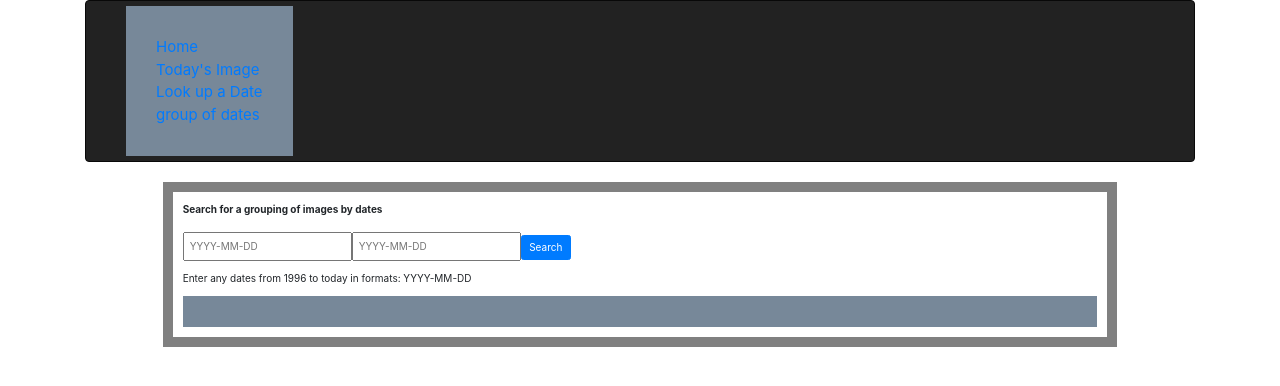
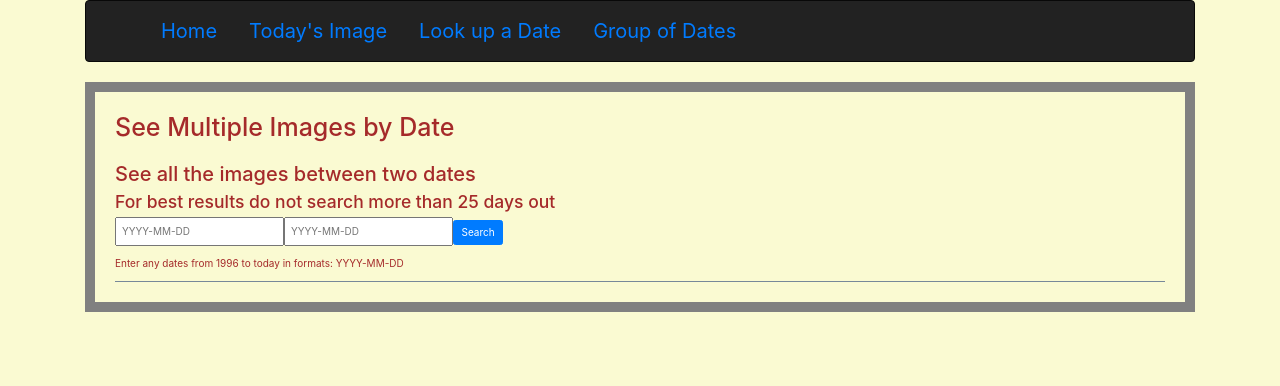
Before and after one commit to mrskicklighter/nasa-react-app, a React (Create React App) app: page /multiple in a window 1280 px wide. Shown: the top 386 px of the page. Built offline with nearby package versions, Linux system fonts and the light colour scheme.

Commit message:
added more comments and worked on css styling

```diff
--- a/src/components/BackgroundHome.js
+++ b/src/components/BackgroundHome.js
@@ -1,6 +1,9 @@
 import React, { Component } from 'react';
-import {Thumbnail} from 'react-bootstrap';
+import {Image} from 'react-bootstrap';
 
+
+// // This Component fetches 10 random images from the API and displays them in a bar that will be
+// rendered on the home page, on hover you can see explanation of image
 class BackgroundHome extends Component {
         constructor() {
             super();
@@ -10,7 +13,7 @@ class BackgroundHome extends Component {
         }
 
         componentDidMount() {
-            fetch('https://api.nasa.gov/planetary/apod?api_key=ge4N4qMzvNdIl38waxmldDBaeKjX2pbmbhkDxSQo&count=20',
+            fetch('https://api.nasa.gov/planetary/apod?api_key=ge4N4qMzvNdIl38waxmldDBaeKjX2pbmbhkDxSQo&count=10',
             {cache:'force-cache'})
             .then(response => response.json())
             .then(responseData => {
@@ -21,13 +24,16 @@ class BackgroundHome extends Component {
             });
         }
 
-
+    // Data from fetch is mapped to get the image and then displayed,
+    // explanation of each image is available when mouse hovers
 
         render() {
             return (
-                <div className="">
-                    <div className="">
-                    {this.state.background.map(image => <Thumbnail bsClass="multiImageResult" src={image.url} alt={image.title} title={image.explanation} responsive />)}
+                <div >
+                    <div className="homeImage">
+
+                    {this.state.background.map(image => <Image bsClass="img" src={image.url} alt={image.title} title={image.explanation} responsive />)}
+
                     </div>
                 </div>
 
--- a/src/components/Header.js
+++ b/src/components/Header.js
@@ -1,23 +1,29 @@
 import React from 'react';
-import {Navbar, Nav} from 'react-bootstrap';
+import {Navbar, Nav, NavItem} from 'react-bootstrap';
 import {NavLink} from 'react-router-dom';
 
+// main header/navbar for every page, can direct to any route
+// thru these routes, changes to hamburger menu on small screen
 
 const Header = ( ) => (
-<Navbar inverse collapseOnSelect>
+<Navbar  inverse collapseOnSelect>
+
+    <Navbar.Toggle />
+  {/*Collaspe creates small menu on small screen, functionality still needs some work  */}
   <Navbar.Collapse>
-    <Nav className="nav">
-
+    <Nav bsStyle="pills">
+      <NavItem eventKey="1" >
       <NavLink exact to="/">Home</NavLink>
-
-
+      </NavItem>
+      <NavItem eventKey="2" >
       <NavLink to="/today">Today's Image</NavLink>
-
-
+      </NavItem>
+      <NavItem eventKey="3" >
       <NavLink to="/searchDate">Look up a Date</NavLink>
-
-      <NavLink to="/multiple">group of dates</NavLink>
-
+      </NavItem>
+      <NavItem eventKey="4" >
+      <NavLink to="/multiple">Group of Dates</NavLink>
+      </NavItem>
 
     </Nav>
 
--- a/src/components/Home.js
+++ b/src/components/Home.js
@@ -6,39 +6,34 @@ import BackgroundHome from './BackgroundHome'
 
 class Home extends Component {
 
-
-
   render() {
 
     return (
      <div className="background">
+     {/* pulls 10 images from BackgroundHome Component that are random from API */}
+     <div>
+     <BackgroundHome />
+     </div>
       <div className="titlediv">
         <PageHeader>
           Explore Nasa's Astronomy Picture of the Day
-          <small>Subtext for header</small>
+          <p></p>
+          <small>Nasa has been posting an astronmomy image everyday since June 16, 1995.
+          <p> You can look at the most recent image, find a specfic date, or get pictures from multiple dates.</p> </small>
         </PageHeader>
+
+        {/* home page navigation same router links as header/navbar */}
           <div className="homeButton">
-            {/* Provides extra visual weight and identifies the primary action in a set of buttons */}
+
             <Link exact to="/"><Button bsStyle="primary">Home</Button></Link>
-  {/* Provides extra visual weight and identifies the primary action in a set of buttons */}
-  <Link to="/today"><Button bsStyle="primary">Today's Image</Button></Link>
-  {/* Provides extra visual weight and identifies the primary action in a set of buttons */}
-  <Button bsStyle="primary"><Link to="/searchDate">Look up a Date</Link></Button>
-  <Button bsStyle="primary"><Link to="/multiple">group of dates</Link></Button>
+            <Link to="/today"><Button bsStyle="primary">Today's Image</Button></Link>
+            <Link to="/searchDate"> <Button bsStyle="primary">Look up a Date</Button></Link>
+            <Link to="/multiple"><Button bsStyle="primary">Mulitple Dates</Button></Link>
 
           </div>
 
+      </div>
 
-
-
-
-
-
-
-
-
-      </div>
-<BackgroundHome />
      </div>
     );
   }
--- a/src/components/Multiple.js
+++ b/src/components/Multiple.js
@@ -2,6 +2,7 @@
 import React from 'react';
 import { FormGroup, ControlLabel,FormControl, HelpBlock, Button, Grid, Row, Col, Image} from "react-bootstrap";
 
+// This component allows viewer to get all images between two dates and displays them on page with explanation hover
 
 class Multiple extends React.Component {
   constructor(props, context) {
@@ -15,6 +16,7 @@ class Multiple extends React.Component {
       multiImage: []
     };
   }
+// Function that fetches multiple images from API, need add a method that creates a max amount of images to retrieve
 
   performSearch = () => {
     fetch(`https://api.nasa.gov/planetary/apod?api_key=ge4N4qMzvNdIl38waxmldDBaeKjX2pbmbhkDxSQo&start_date=${this.state.start}&end_date=${this.state.end}`)
@@ -23,10 +25,12 @@ class Multiple extends React.Component {
         this.setState({ multiImage: responseData});
       })
       .catch(error => {
-        console.log('Error fetching and parsing data', error);
+        alert('Oops something wrong dates, refresh & try again', error);
       });
   }
 
+  // Handle change method that work with teh binding methods that allow the user to type in start & end date and the methods
+  // put the dates into the API fetch method,
   handleChangeStart(e) {
     this.setState({ start: e.target.value });
   }
@@ -37,10 +41,15 @@ class Multiple extends React.Component {
   render() {
     return (
      <div className="searchForm">
-      <form>
+      <form className="form">
         <FormGroup>
-          <ControlLabel bsClass="multiSearchTitle">Search for a grouping of images by dates </ControlLabel>
+          <ControlLabel bsClass="multiSearchTitle">
+          <h1>See Multiple Images by Date</h1>
+          </ControlLabel>
           <p></p>
+          <h2>See all the images between two dates </h2>
+          <h3>For best results do not search more than 25 days out</h3>
+
           <FormControl bsClass="searchField"
             type="text"
             value={this.state.start}
@@ -53,7 +62,7 @@ class Multiple extends React.Component {
             placeholder="YYYY-MM-DD"
             onChange={this.handleChangeEnd}
           />
-           {/* Provides extra visual weight and identifies the primary action in a set of buttons */}
+
             <Button bsStyle="primary" onClick={this.performSearch}>Search</Button>
           <FormControl.Feedback />
           <p></p>
@@ -64,10 +73,10 @@ class Multiple extends React.Component {
 {/* // How the search from the date search is displayed.
 With title, date and then an on hover explanation of the image */}
        <div className="results">
-                    <Grid>
+                    <Grid fluid>
                     <Row>
-                        <Col xs={6} md={3}>
-                {this.state.multiImage.map(image => <Image bsClass="multiImageResult" src={image.url} alt={image.title} title={image.explanation} responsive thumbnail />)}
+                        <Col xs={6} md={8} lg={10}>
+                {this.state.multiImage.map(image => <Image src={image.url} alt={image.title} title={image.explanation} responsive thumbnail />)}
                         </Col>
                         </Row>
                         </Grid>
--- a/src/components/SearchDate.js
+++ b/src/components/SearchDate.js
@@ -2,6 +2,7 @@ import React from 'react';
 import {Image, FormGroup, ControlLabel,FormControl, HelpBlock, Button} from "react-bootstrap";
 
 
+// Component that retrieves one specific image from API, date chosen by user
 
 class SearchDate extends React.Component {
   constructor(props, context) {
@@ -22,7 +23,7 @@ class SearchDate extends React.Component {
         this.setState({ podImage: responseData});
       })
       .catch(error => {
-        console.log('Error fetching and parsing data', error);
+        alert('Oops something wrong dates, refresh & try again', error);
       });
   }
 
@@ -30,6 +31,7 @@ class SearchDate extends React.Component {
     this.setState({ value: e.target.value });
   }
 
+  // Title, and search from connected to the API Fetch Image of the Day
   render() {
     return (
      <div className="searchForm">
@@ -43,11 +45,11 @@ class SearchDate extends React.Component {
             placeholder="YYYY-MM-DD"
             onChange={this.handleChange}
           />
-           {/* Provides extra visual weight and identifies the primary action in a set of buttons */}
-            <Button bsStyle="primary" onClick={this.performSearch}>Search</Button>
+
+            <Button bsStyle="primary" onClick={this.performSearch}> FIND </Button>
           <FormControl.Feedback />
           <p></p>
-          <HelpBlock bsClass="searchExp">Enter any date from 1996 to today in format: YYYY-MM-DD</HelpBlock>
+          <HelpBlock bsClass="searchExp">Enter any date from June 16, 1995 to today in format: YYYY-MM-DD</HelpBlock>
         </FormGroup>
       </form>
 
--- a/src/components/Today.js
+++ b/src/components/Today.js
@@ -2,6 +2,8 @@ import React, { Component } from 'react';
 import {Jumbotron, Image,} from "react-bootstrap";
 
 
+// This component will always pull the most recent image of the day from API, cannot be changed by user, only changes
+// as the API is updated
 
 class Today extends Component {
 
@@ -23,13 +25,14 @@ class Today extends Component {
       });
   }
 
+  // Title, Date, Image & Explanation of image from API is displayed
 
   render() {
 
     return (
       <div>
               <Jumbotron bsClass="jumbotron">
-                <h1 className="header">Nasa Image of the Day </h1>
+                <h1 className="header">Nasa's Most Recent Image </h1>
                 <h2 className="title">{this.state.pods.title}</h2>
                 <h3>{new Date(this.state.pods.date).toString()}</h3>
 
--- a/src/index.css
+++ b/src/index.css
@@ -4,6 +4,7 @@ body {
     sans-serif;
   -webkit-font-smoothing: antialiased;
   -moz-osx-font-smoothing: grayscale;
+  background-color: lightgoldenrodyellow;
 }
 
 code {
@@ -20,6 +21,10 @@ code {
   text-align: center;
 }
 
+.header {
+  size: 7rem;
+}
+
 .explan {
   size: 1em;
   color: black;
@@ -28,10 +33,14 @@ code {
 /* search date page css */
 .searchForm {
   border: 1rem grey solid;
-  margin: auto;
-  padding: 1rem;
-  width: 86%;
+  padding: 2rem;
+  /* width: 86%; */
 }
+.form {
+  color: brown;
+}
+
+/* searchDate page styling  */
 .searchTitle {
   font-size: 6rem;
   color: darkcyan;
@@ -56,27 +65,43 @@ background-color: aqua;
 max-width: 80%;
 }
 
-/* mulitple search for group of dates css  */
-.multiImage {
-  margin: auto;
-  padding: 1.5rem;
-  max-height: 15rem;
-}
+/* mulitple search for group of dates page css  */
 
 .results {
   background-color: lightslategray;
-  padding: 1.5rem;
   margin: auto;
+}
 
+.results Image {
+  margin: auto;
 }
 
 /* Header Nav Bar Styling  */
 
 .nav {
+  padding-right: 2rem;
+  padding-left: 2rem;
+  font-size: 2rem;
+  text-decoration: none;
+  display: inline;
+}
+
+/* home page styling */
+
+.homeImage {
   display: inline-flex;
-  background-color: lightslategray;
-  padding: 3rem;
-  margin: auto;
-  font-size: 1.5rem;
-  text-decoration: none;
+  flex-direction: row;
+  justify-content: space-evenly;
 }
+.img {
+  padding: 10rem;
+}
+.homeButton {
+  justify-items: center;
+}
+.homeButton button {
+  margin: 1rem;
+  font-size: 4rem;
+
+
+}
```
Also changed, not shown: 1 other file (tests, documents, lock files or other folders).
